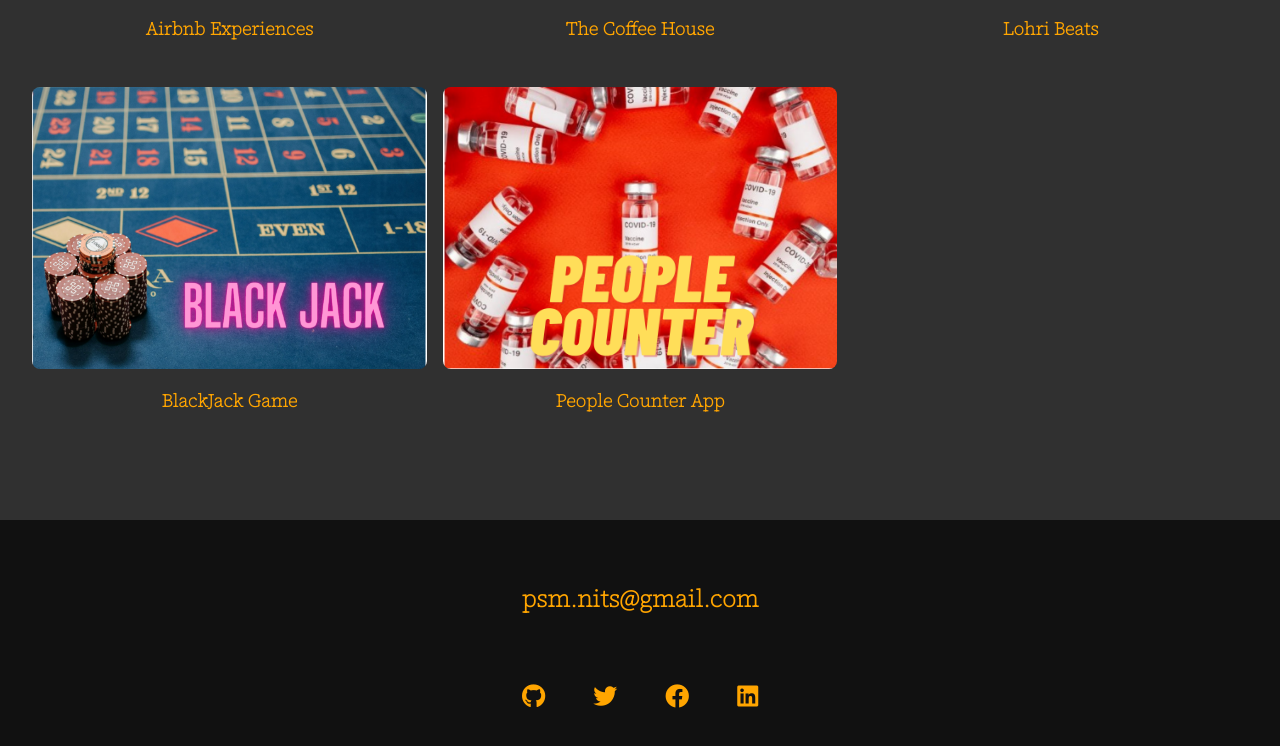
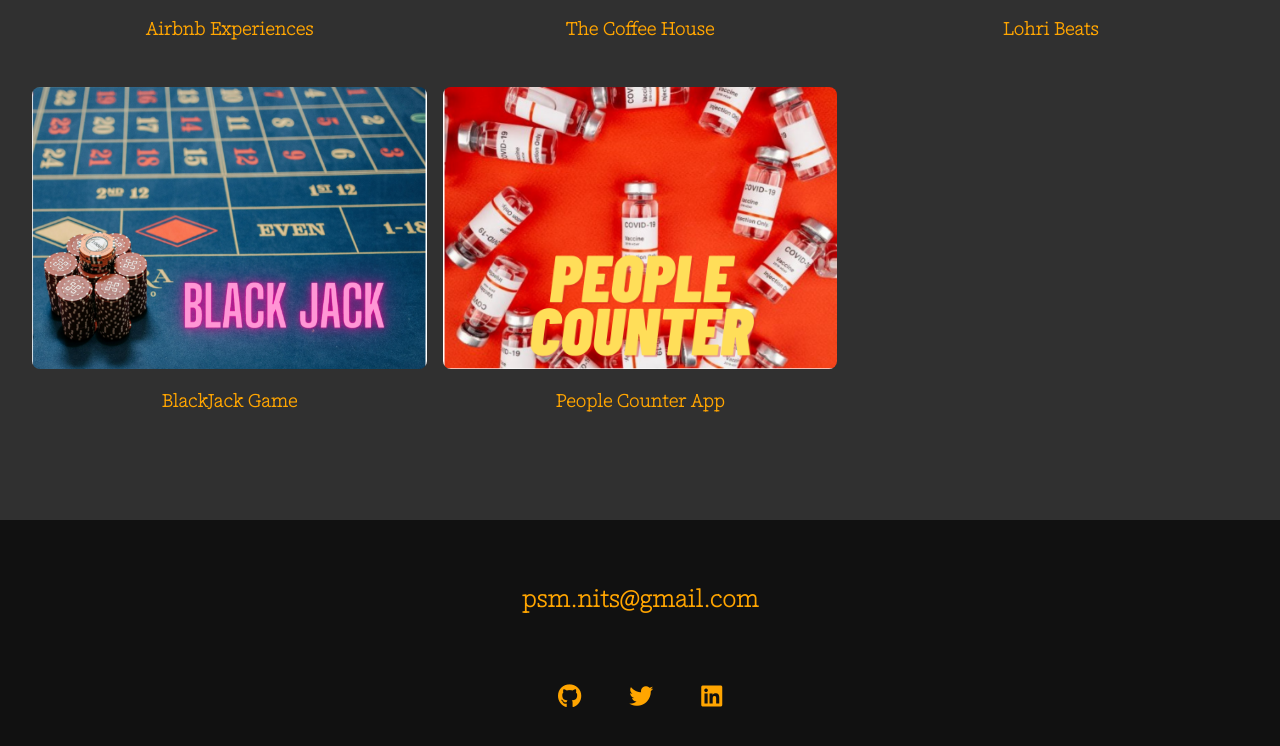
Before and after one commit to PrabhaShankar-23/port, a plain HTML site: page index.html in a window 1280 px wide. Shown: the part 2310-3056 px from the top of the page. Drawn offline with nearby package versions, Linux system fonts and the light colour scheme.

```diff
--- a/css/styles.css
+++ b/css/styles.css
@@ -252,6 +252,7 @@
 
 .intro {
   position: relative;
+
 }
 .intro__img {
   box-shadow: var(--bs);
@@ -272,6 +273,7 @@
       "img .";
     grid-template-columns: min-content max-content;
     gap: 10px;
+
   }
 
   .intro__img {
--- a/index.html
+++ b/index.html
@@ -215,14 +215,14 @@
             ><i class="fab fa-twitter"></i
           ></a>
         </li>
-        <li class="social-list__item">
+        <!-- <li class="social-list__item">
           <a
             class="social-list__link"
             href="https://www.google.co.in/webhp?authuser=1"
             target="_blank"
             ><i class="fab fa-facebook"></i
           ></a>
-        </li>
+        </li> -->
         <li class="social-list__item">
           <a
             class="social-list__link"
```
